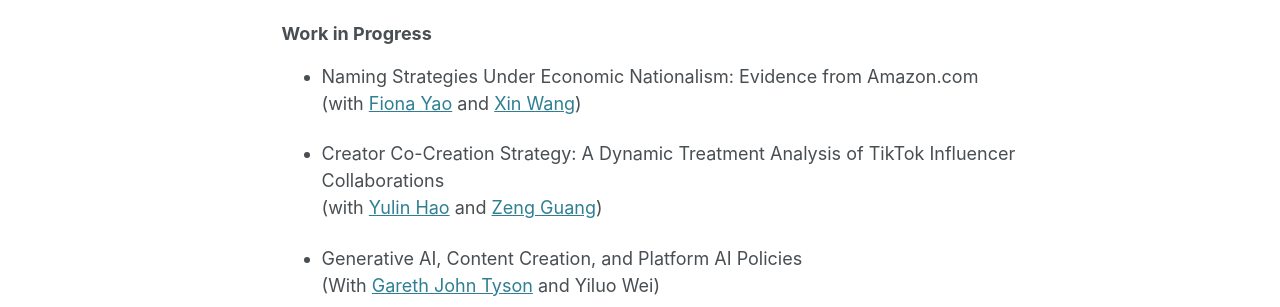
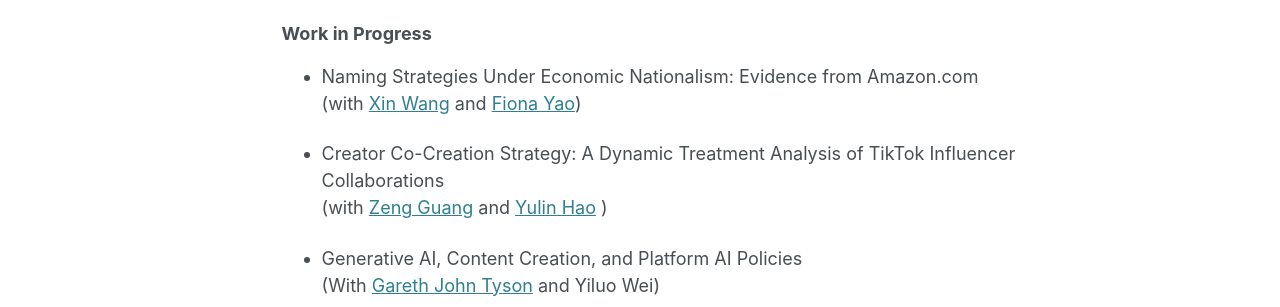
Before and after one commit to jamesyeh111/liuyiye, a Jekyll site: the page built from _pages/about.md, in a window 1280 px wide and 1139 px high. Shown: the part 437-744 px from the top of the window. Built offline with Jekyll 4.4.1, drawn with Linux system fonts in a browser that asks for light colours.

```diff
--- a/_pages/about.md
+++ b/_pages/about.md
@@ -28,11 +28,11 @@ Welcome to my website! My name is Liuyi Ye, and I am a Ph.D. candidate in Quanti
 ### Work in Progress
 
 * Naming Strategies Under Economic Nationalism: Evidence from Amazon.com
-<br> (with [Fiona Yao](https://giesbusiness.illinois.edu/profile/fiona-kun-yao) and [Xin Wang](https://isoi.giesbusiness.illinois.edu/profile/xin-wang))
+<br> (with [Xin Wang](https://isoi.giesbusiness.illinois.edu/profile/xin-wang) and [Fiona Yao](https://giesbusiness.illinois.edu/profile/fiona-kun-yao))
 
 
 * Creator Co-Creation Strategy: A Dynamic Treatment Analysis of TikTok Influencer Collaborations
-  <br> (with [Yulin Hao](https://www.yulinhao.net/home) and [Zeng Guang](https://www.guangzeng.net/))
+  <br> (with [Zeng Guang](https://www.guangzeng.net/) and [Yulin Hao](https://www.yulinhao.net/home) )
 
 * Generative AI, Content Creation, and Platform AI Policies
   <br> (With [Gareth John Tyson](https://facultyprofiles.hkust-gz.edu.cn/faculty-personal-page?id=111) and Yiluo Wei)
```
